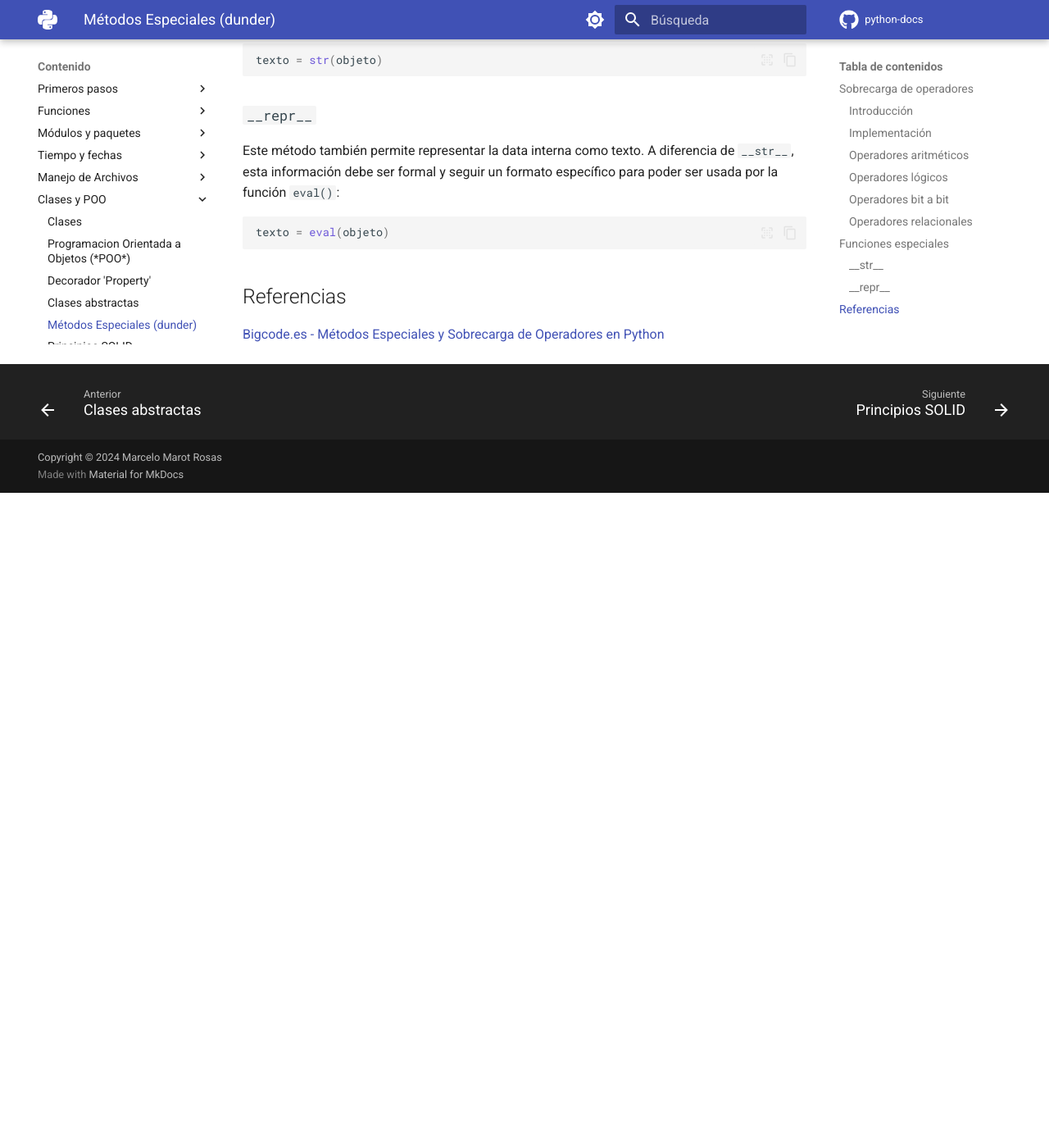
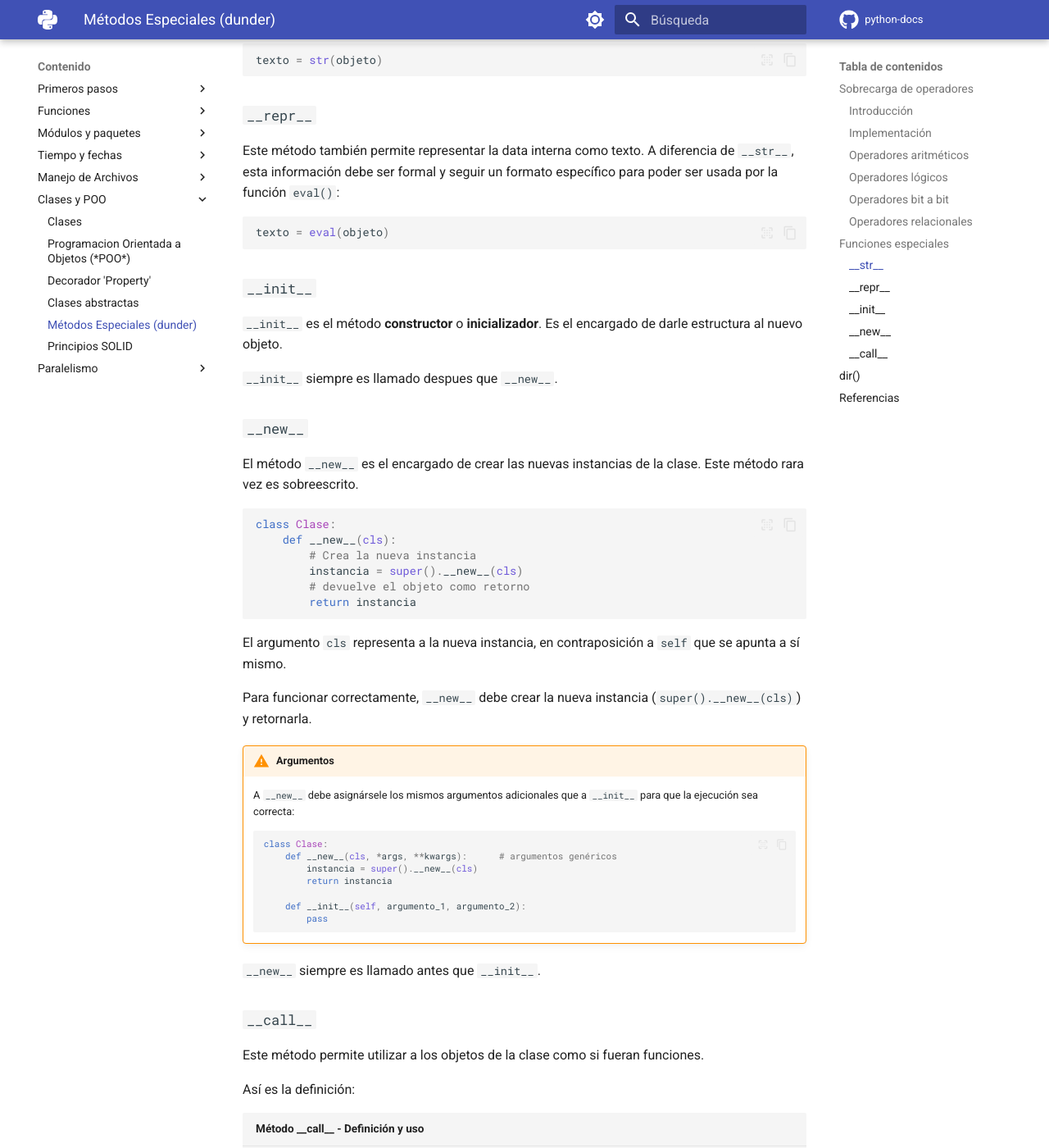
Before and after one commit to alejrot/python-docs, an MkDocs documentation site: the page built from docs/clases/metodos_especiales.md, in a window 1280 px wide and 1400 px high, scrolled down 5562 px. Shown: the whole window at 82% size. Built offline with MkDocs 1.6.1 and Material for MkDocs 9.7.7, drawn with Linux system fonts in a browser that asks for light colours; plug-ins that fetch from the network failed and are left out; comment, search, counter and statistics services are not loaded; before the commit the page ends 6163 px from its top, so only the background shows below that; some of the changed text lies outside the part shown.

Commit message:
Clases: métodops especiales reexplicados

````diff
--- a/docs/clases/metodos_especiales.md
+++ b/docs/clases/metodos_especiales.md
@@ -306,6 +306,108 @@ texto = eval(objeto)
 ```
 
 
+### `__init__`
+
+`__init__` es el método **constructor** o **inicializador**.
+Es el encargado de darle estructura al nuevo objeto.
+
+
+`__init__` siempre es llamado despues que `__new__`.
+
+
+### `__new__`
+
+El método `__new__` es el encargado de crear las nuevas instancias de la clase.
+Este método rara vez es sobreescrito.
+
+```py
+class Clase:
+    def __new__(cls):
+        # Crea la nueva instancia
+        instancia = super().__new__(cls)
+        # devuelve el objeto como retorno
+        return instancia
+```
+El argumento `cls` representa a la nueva instancia,
+en contraposición a `self` que se apunta a sí mismo.
+
+Para funcionar correctamente,
+`__new__` debe crear la nueva instancia
+(`super().__new__(cls)`)
+y retornarla.
+
+!!! warning  "Argumentos"
+    A `__new__` debe asignársele
+    los mismos argumentos adicionales
+    que a `__init__` para que la ejecución sea correcta:
+
+    ```py
+    class Clase:
+        def __new__(cls, *args, **kwargs):      # argumentos genéricos
+            instancia = super().__new__(cls)
+            return instancia
+
+        def __init__(self, argumento_1, argumento_2):
+            pass
+    ```
+
+ `__new__` siempre es llamado antes que `__init__`.
+
+
+
+### `__call__`
+
+Este método permite utilizar a los objetos de la clase
+como si fueran funciones.
+
+Así es la definición:
+
+```py title="Método __call__ - Definición y uso"
+class Llamable:
+    def __call__(self):
+        print( "¿Me llamabais?" )
+
+
+objeto = Llamable()     # creacion de instancia
+objeto()                # llamado como si fuera una función
+```
+
+Este método puede manejar atributos y argumentos como cualquier otro.
+Con ayuda de este método pueden crearse familias de objetos
+utilizables como funciones:
+
+
+```py title="Método __call__ - Ejemplo"
+class Multiplicador:
+    def __init__(self, valor):
+        self.__valor = valor
+
+    def __call__(self, arg):
+        return self.__valor * arg
+
+
+# instancias con distintos valores de inicialización
+doble     = Multiplicador(2)
+triple    = Multiplicador(3)
+cuadruple = Multiplicador(4)
+
+# uso
+v1 = doble(9)
+v2 = triple(9)
+v3 = cuadruple(9)
+```
+
+
+## `dir()`
+
+Esta función permite consultar los métodos implementados de la clase pasada por argumento.
+
+
+
 ## Referencias
 
 [Bigcode.es - Métodos Especiales y Sobrecarga de Operadores en Python](https://bigcode.es/metodos-especiales-y-sobrecarga-de-operadores-en-python/)
+
+[GeeksForGeeks - `__call__` in Python](https://www.geeksforgeeks.org/__call__-in-python/)
+
+[GeeksForGeeks - `__init__` vs `__new__`](https://www.geeksforgeeks.org/python-init-vs-new/)
````
